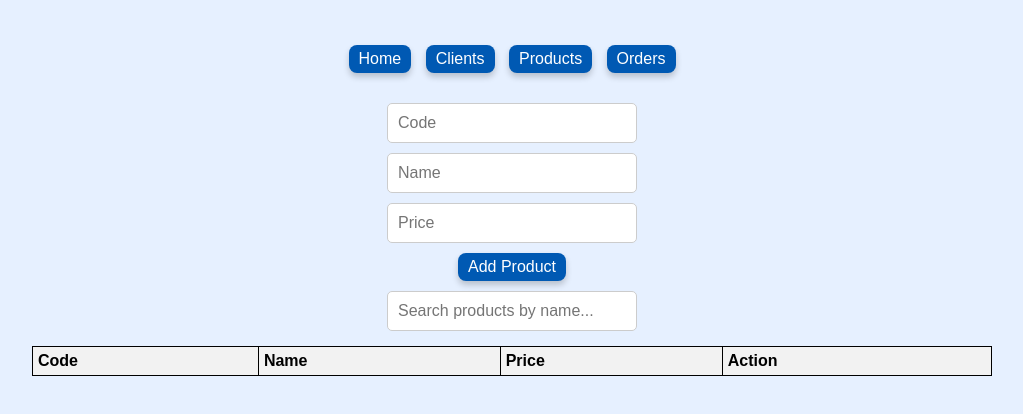
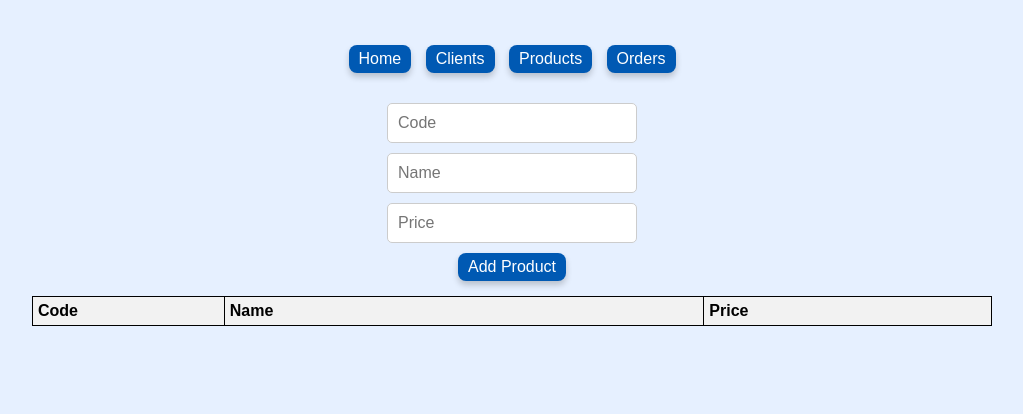
Before and after one commit to ryn-ktf/bazar-mangement, a website: page public/products.html in a window 1280 px wide. Shown: the whole page, without its empty margins (128-1151 px from the left). Drawn offline with Linux system fonts and the light colour scheme; no server answers.

Commit message:
fix search

```diff
--- a/public/products.html
+++ b/public/products.html
@@ -26,10 +26,9 @@
   <button id="addProductBtn">Add Product</button>
 
   <!-- Table to display products -->
-   <input id="productSearch" placeholder="Search products by name...">
   <table>
     <thead>
-     <tr><th>Code</th><th>Name</th><th>Price</th><th>Action</th></tr>
+    <tr><th style="width:20%;">Code</th><th style="width:50%;">Name</th><th style="width:30%;">Price</th></tr>
        </thead>
     <tbody id="productsTableBody"></tbody>
   </table>
```
